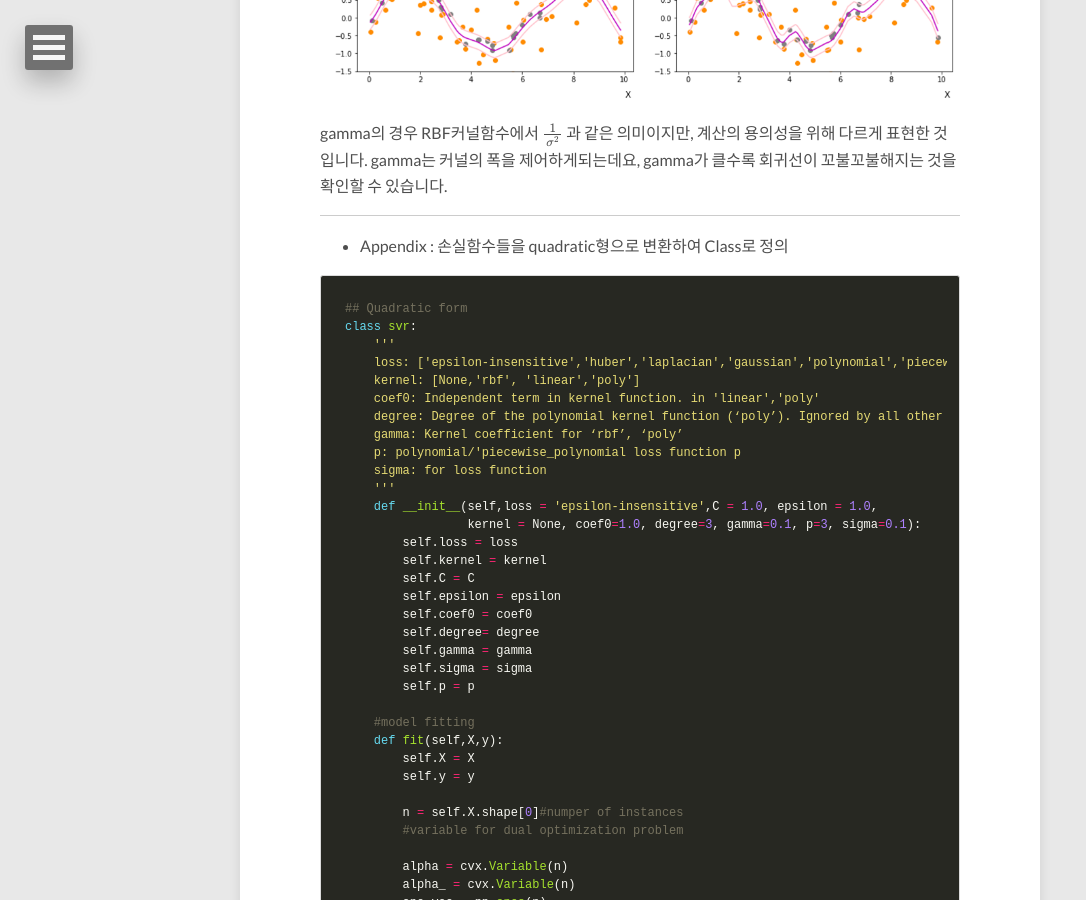
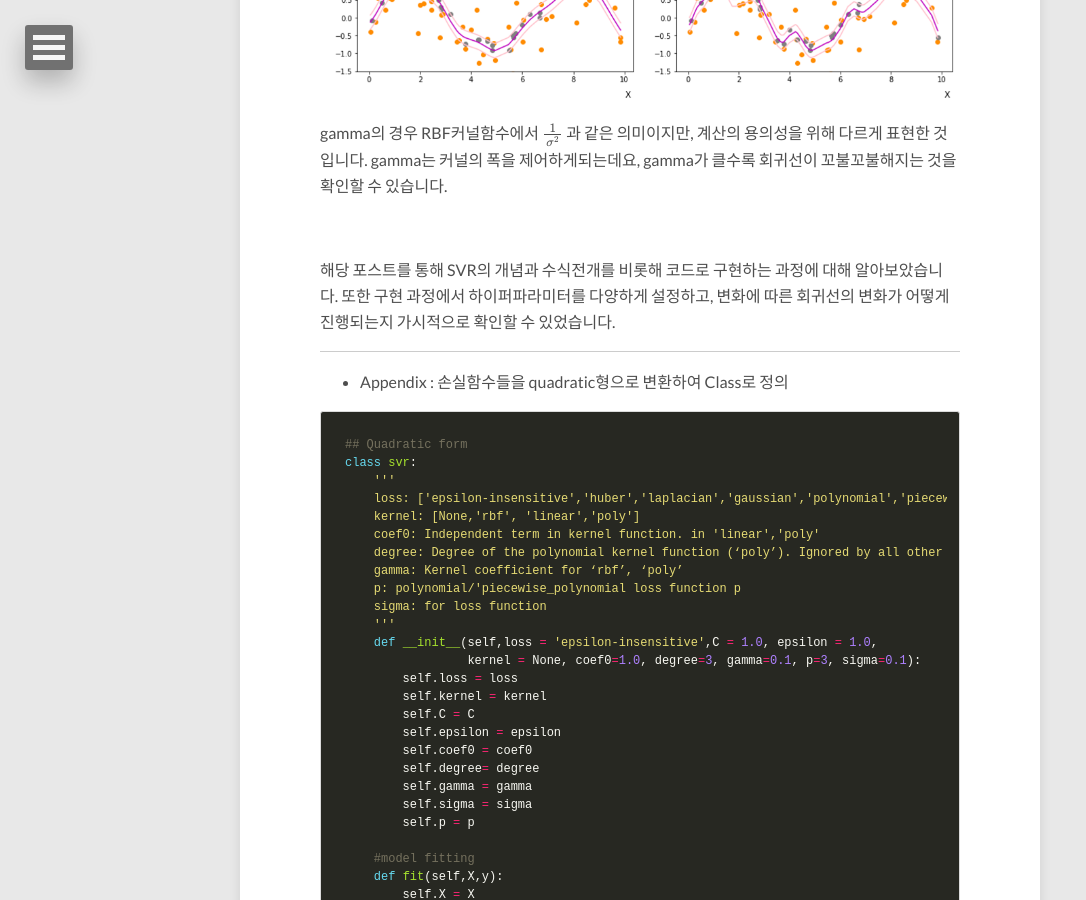
Before and after one commit to leejiyoon52/leejiyoon52.github.io, a Jekyll site: the page built from _posts/2018-11-20-Support-Vecter-Regression.md, in a window 1280 px wide and 900 px high, scrolled down 15851 px. Shown: the whole window, without its empty margins (0-1086 px from the left). Built offline with Jekyll 4.4.1, drawn with Linux system fonts in a browser that asks for light colours; nearby versions of some CDN libraries; formulas are drawn with MathJax 3; comment, search, counter and statistics services are not loaded.

Commit message:
Update 2018-11-20-Support-Vecter-Regression.md

```diff
--- a/_posts/2018-11-20-Support-Vecter-Regression.md
+++ b/_posts/2018-11-20-Support-Vecter-Regression.md
@@ -457,6 +457,9 @@ ${\epsilon}$을 키우게 되면, 더 큰 구간 $$2{\epsilon}$$내에서 penalt
 
 gamma의 경우 RBF커널함수에서 $$\frac { 1 }{ \sigma^{2} } $$ 과 같은 의미이지만, 계산의 용의성을 위해 다르게 표현한 것입니다. gamma는 커널의 폭을 제어하게되는데요, gamma가 클수록 회귀선이 꼬불꼬불해지는 것을 확인할 수 있습니다.
 
+<br>
+
+해당 포스트를 통해 SVR의 개념과 수식전개를 비롯해 코드로 구현하는 과정에 대해 알아보았습니다. 또한 구현 과정에서 하이퍼파라미터를 다양하게 설정하고, 변화에 따른 회귀선의 변화가 어떻게 진행되는지 가시적으로 확인할 수 있었습니다.
 
 
 ---
```
